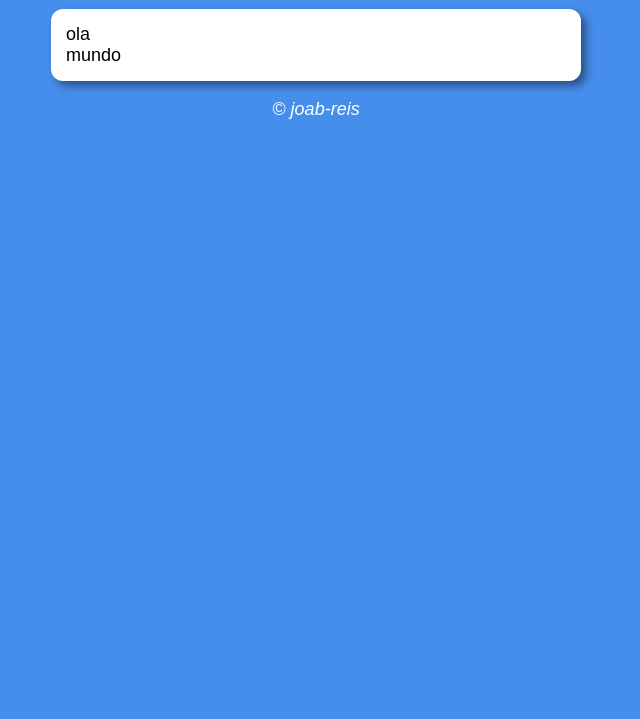
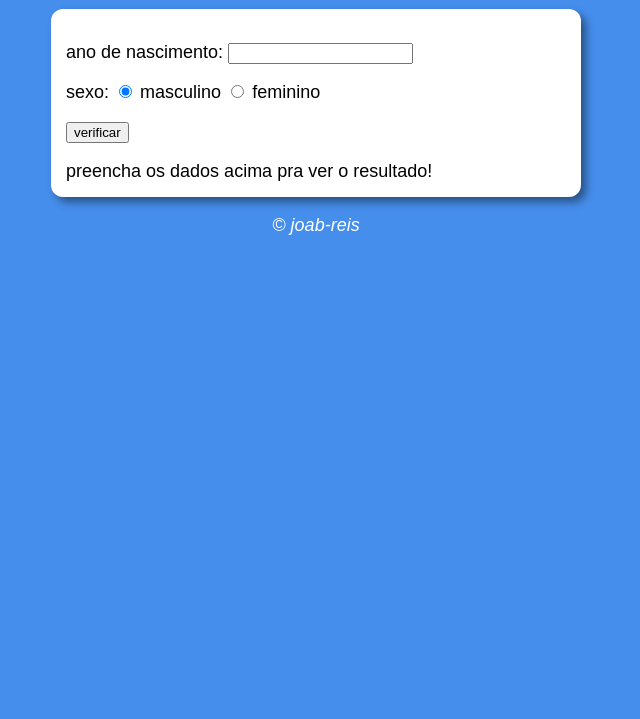
Before and after one commit to joab-reis/projeto2-html5-css3-js, a plain HTML site: page index.html in a window 1280 px wide. Shown: the part 81-800 px from the top of the page, without its empty margins (324-964 px from the left). Drawn offline with Linux system fonts and the light colour scheme.

Commit message:
atualizaçao

```diff
--- a/index.html
+++ b/index.html
@@ -4,19 +4,30 @@
     <meta charset="UTF-8">
     <meta http-equiv="X-UA-Compatible" content="IE=edge">
     <meta name="viewport" content="width=device-width, initial-scale=1.0">
-    <title>Document</title>
+    <title>verificador de idade</title>
     <link rel="stylesheet" href="style.css">
 </head>
 <body>
     <header>
-        <h1>titulo</h1>
+        <h1>verifique sua idade</h1>
     </header>
     <section>
         <div>
-            ola
+            <p>ano de nascimento:
+                <input type="number" name="txtano" id="txtano" min="0">
+            </p>
+            <p>sexo:
+                <input type="radio" name="radsex" id="mas" checked>
+                <label for="mas">masculino</label>
+                <input type="radio" name="radsex" id="fem">
+                <label for="fem">feminino</label>
+            </p>
+            <p>
+                <input type="button" value="verificar" onclick="verificar()">
+            </p>
         </div>
-        <div>
-            mundo
+        <div id="res">
+            preencha os dados acima pra ver o resultado!
         </div>
     </section>
     <footer>
--- a/script.js
+++ b/script.js
@@ -1 +1,43 @@
-window.alert("ola mundo")
+
+function verificar() {
+  let data = new Date()
+  let ano = data.getFullYear()
+  let fano = window.document.getElementById("txtano")
+  let res = window.document.getElementById("res")
+  if (fano.value.length == 0 || Number(fano.value) > ano){
+    window.alert("[ERRO] verifique os dados e tente novamente!")
+  } else {
+        let fsex = window.document.getElementsByName("radsex")
+        let idade = ano - Number(fano.value)
+        let genero = ""
+        let img = window.document.createElement("img") //createElement e usado pra criar uma tag assim como em html.
+        img.setAttribute("id", "img") //setattribute e usado pra dar um id ou class a tag criada antes.
+        if (fsex[0].checked) {
+            genero = "masculino"
+            if (idade >= 0 && idade < 10) {
+                img.setAttribute("src", "mcriança.png")
+            } else if (idade < 21) {
+                img.setAttribute("src", "mjovem.png")
+            } else if (idade < 50) {
+                img.setAttribute("src", "madulto.png")
+            } else {
+                img.setAttribute("src", "midoso.png")
+            }
+        } else if (fsex[1].checked) {
+            genero = "feminino"
+            if (idade >= 0 && idade < 10) {
+                img.setAttribute("src", "fcriança.png")
+            } else if (idade < 21) {
+                img.setAttribute("src", "fjovem.png")
+            } else if (idade < 50) {
+                img.setAttribute("src", "fadulto.png")
+            } else {
+                img.setAttribute("src", "fidoso.png")
+            }
+        }
+        res.style.textAlign = "center"
+        res.innerHTML = `genero ${genero} com idade de ${idade} anos!`
+        res.appendChild(img) //endChild e usado pra adicionar algum elemento apos o conteudo ja existente.
+  }
+
+}
```
